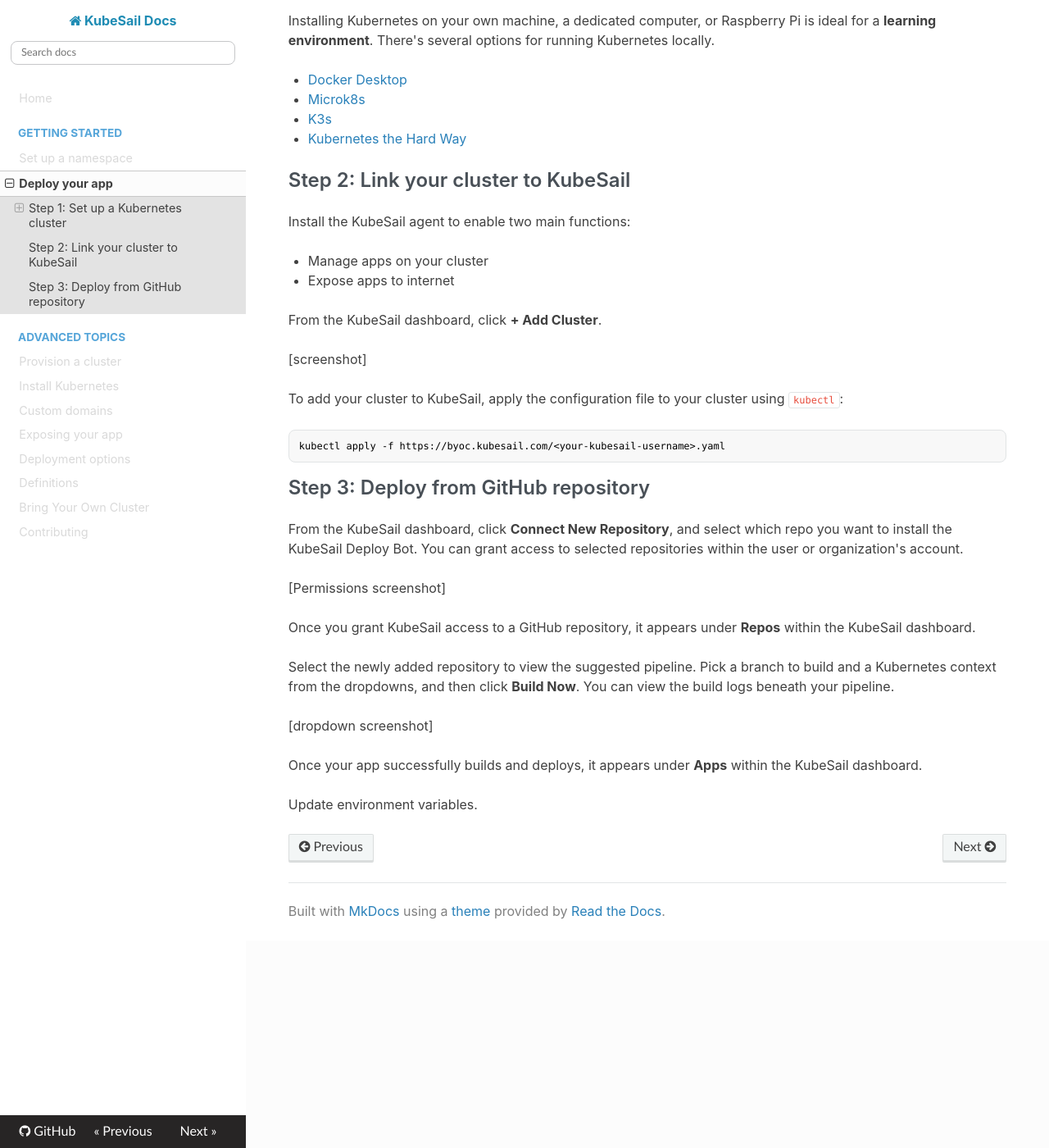
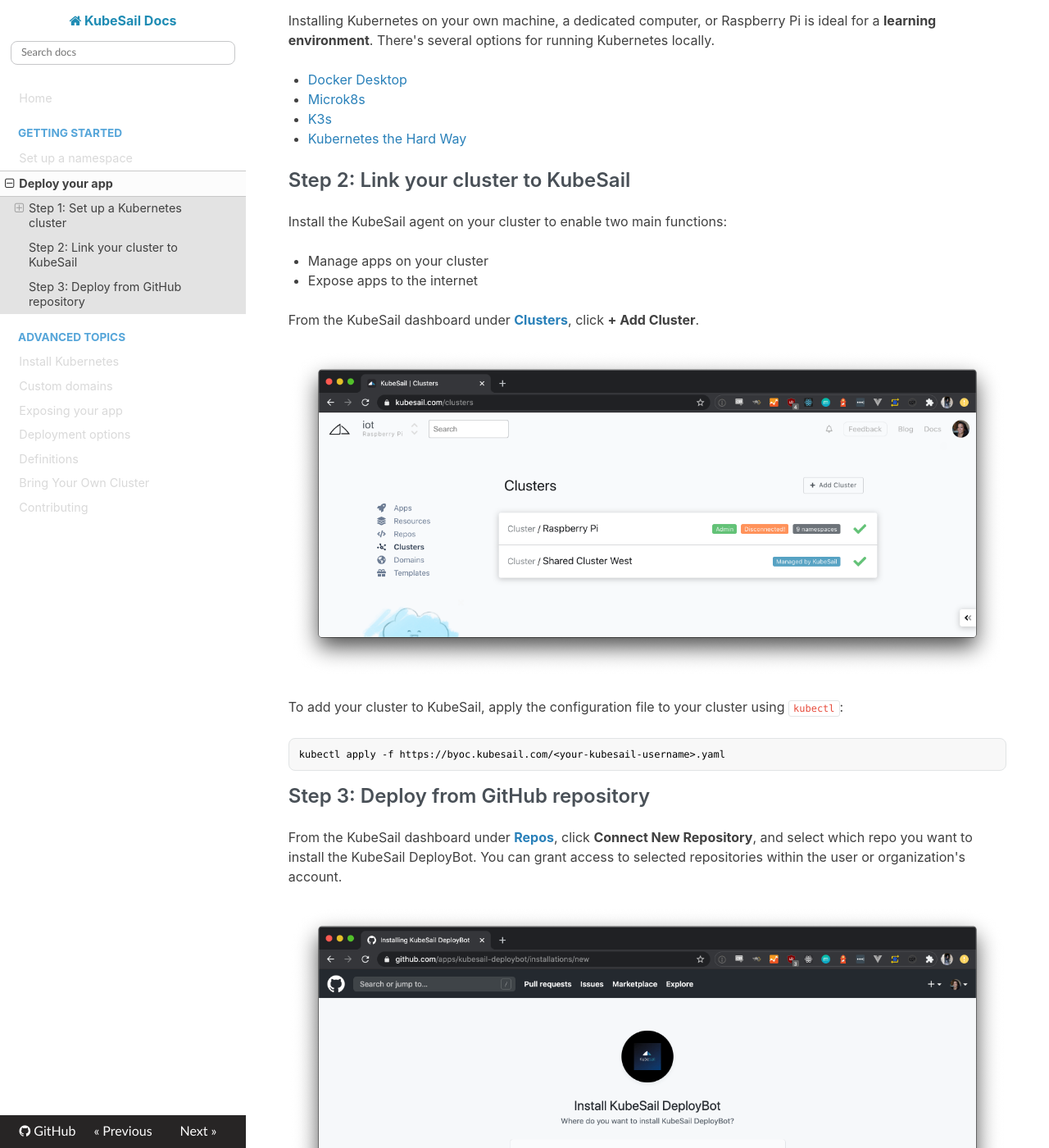
Before and after one commit to kubesail/kubesail-docs, an MkDocs documentation site: the page built from docs/repo_builder.md, in a window 1280 px wide and 1400 px high, scrolled down 798 px. Shown: the whole window at 82% size. Built offline with MkDocs 1.6.1, drawn with Linux system fonts in a browser that asks for light colours; nearby versions of some CDN libraries; some of the changed text lies outside the part shown.

Commit message:
add screenshots

```diff
--- a/docs/repo_builder.md
+++ b/docs/repo_builder.md
@@ -31,14 +31,14 @@
 
 ## Step 2: Link your cluster to KubeSail
 
-Install the KubeSail agent to enable two main functions:
+Install the KubeSail agent on your cluster to enable two main functions:
 
 - Manage apps on your cluster
-- Expose apps to internet
+- Expose apps to the internet
 
-From the KubeSail dashboard, click **+ Add Cluster**.
+From the KubeSail dashboard under [**Clusters**](https://kubesail.com/clusters/), click **+ Add Cluster**.
 
-[screenshot]
+![[add new cluster](img/clusters-add-cluster.png)](img/clusters-add-cluster.png)
 
 To add your cluster to KubeSail, apply the configuration file to your cluster using `kubectl`:
 
@@ -46,16 +46,14 @@
 
 ## Step 3: Deploy from GitHub repository
 
-From the KubeSail dashboard, click **Connect New Repository**, and select which repo you want to install the KubeSail Deploy Bot. You can grant access to selected repositories within the user or organization's account.
+From the KubeSail dashboard under [**Repos**](https://kubesail.com/repos), click **Connect New Repository**, and select which repo you want to install the KubeSail DeployBot. You can grant access to selected repositories within the user or organization's account.
 
-[Permissions screenshot]
+![[give deploybot permissions](img/deployboy-permissions.png)](img/deployboy-permissions.png)
 
 Once you grant KubeSail access to a GitHub repository, it appears under **Repos** within the KubeSail dashboard.
 
 Select the newly added repository to view the suggested pipeline. Pick a branch to build and a Kubernetes context from the dropdowns, and then click **Build Now**. You can view the build logs beneath your pipeline.
 
-[dropdown screenshot]
+![[build pipeline](img/repos-pipeline-build.png)](img/repos-pipeline-build.png)
 
 Once your app successfully builds and deploys, it appears under **Apps** within the KubeSail dashboard.
-
-Update environment variables.
--- a/mkdocs.yml
+++ b/mkdocs.yml
@@ -7,7 +7,7 @@
       - 'Set up a namespace': namespace.md
       - 'Deploy your app': repo_builder.md
   - Advanced Topics:
-      - 'Provision a cluster': provision_cluster.md
+      #- 'Provision a cluster': provision_cluster.md
       - 'Install Kubernetes': install_kubernetes.md
       - 'Custom domains': domains.md
       - 'Exposing your app': exposing.md
```
Also changed, not shown: other parts of docs/repo_builder.md (+1 -1 lines), docs/img/clusters-add-cluster.png (added), docs/img/deployboy-permissions.png (added), docs/img/repos-pipeline-build.png (added).
